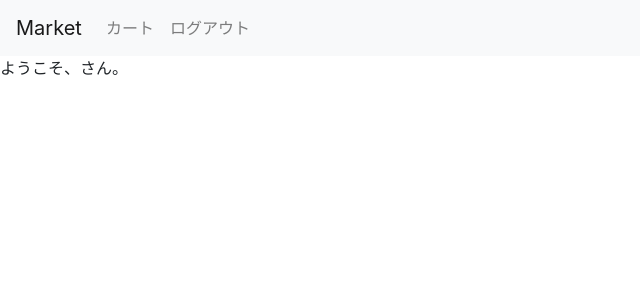
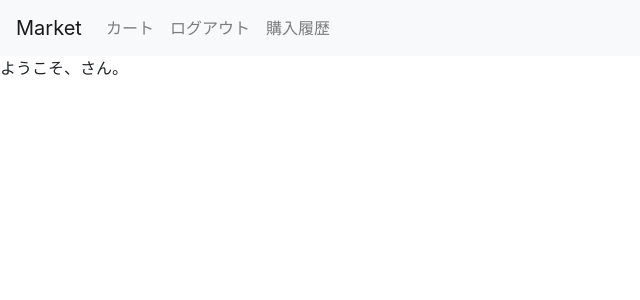
Before and after one commit to thisprodigiousgeek/lamp_practice, a PHP site: template www/view/templates/header_logined.php in a window 1280 px wide. Shown: the top 300 px of the page, without its empty margins (0-640 px from the left). Run offline with PHP 8.4, Linux system fonts and the light colour scheme; the template is opened without the code that fills it, so the values that code supplies are empty; some libraries are stand-ins or nearby versions.

Commit message:
history.phpページ実装

```diff
--- a/www/conf/const.php
+++ b/www/conf/const.php
@@ -19,6 +19,7 @@
 define('LOGOUT_URL', '/logout.php');
 define('HOME_URL', '/index.php');
 define('CART_URL', '/cart.php');
+define('HISTORY_URL', '/history.php');
 define('FINISH_URL', '/finish.php');
 define('ADMIN_URL', '/admin.php');
 
--- a/www/view/templates/header_logined.php
+++ b/www/view/templates/header_logined.php
@@ -12,6 +12,9 @@
         <li class="nav-item">
           <a class="nav-link" href="<?php print(LOGOUT_URL);?>">ログアウト</a>
         </li>
+        <li class="nav-item">
+          <a class="nav-link" href="<?php print(HISTORY_URL);?>">購入履歴</a>
+        </li>
         <?php if(is_admin($user)){ ?>
           <li class="nav-item">
             <a class="nav-link" href="<?php print(ADMIN_URL);?>">管理</a>
```
